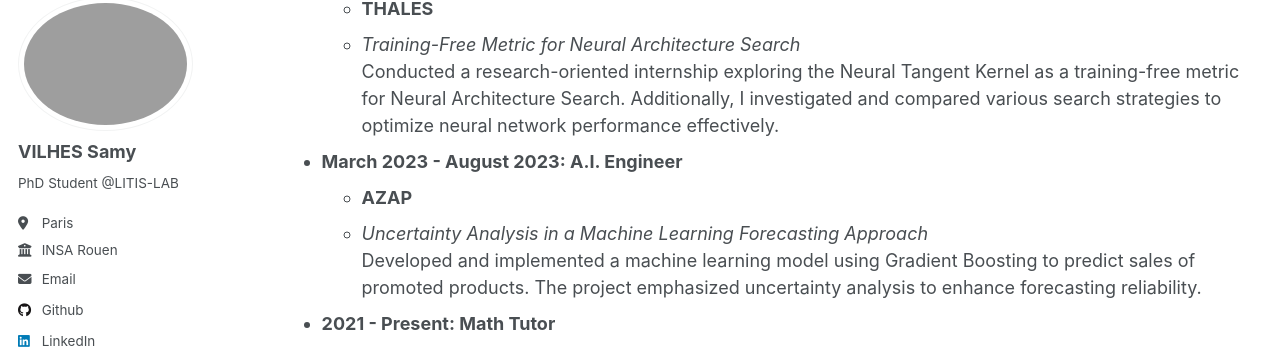
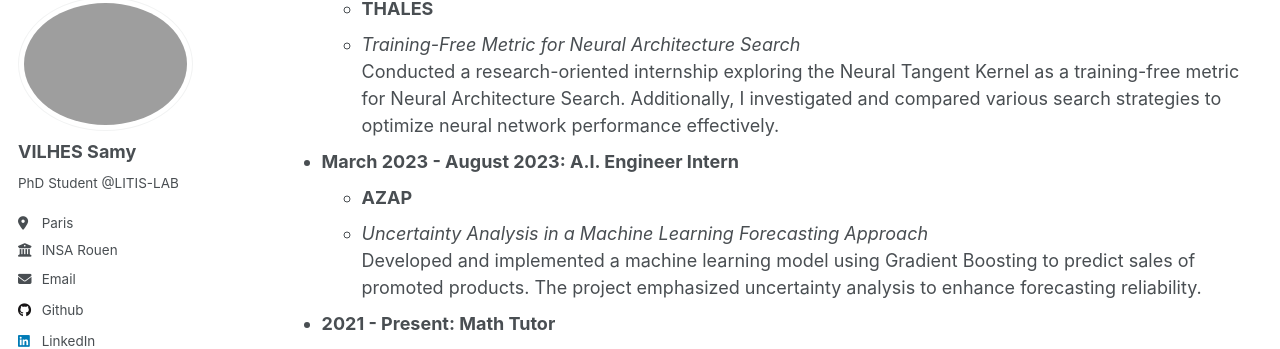
Before and after one commit to vilhess/vilhess.github.io, a Jekyll site: the page built from _pages/cv.md, in a window 1280 px wide and 900 px high, scrolled down 301 px. Shown: the part 109-458 px from the top of the window. Built offline with Jekyll 4.4.1, drawn with Linux system fonts in a browser that asks for light colours.

Commit message:
Update cv.md

```diff
--- a/_pages/cv.md
+++ b/_pages/cv.md
@@ -22,7 +22,7 @@ Education
   * *Training-Free Metric for Neural Architecture Search*
     Conducted a research-oriented internship exploring the Neural Tangent Kernel as a training-free metric for Neural Architecture Search. Additionally, I investigated and compared various search strategies to optimize neural network performance effectively.
 
-* **March 2023 - August 2023: A.I. Engineer**
+* **March 2023 - August 2023: A.I. Engineer Intern**
   * **AZAP**
   * *Uncertainty Analysis in a Machine Learning Forecasting Approach*
     Developed and implemented a machine learning model using Gradient Boosting to predict sales of promoted products. The project emphasized uncertainty analysis to enhance forecasting reliability.
```
